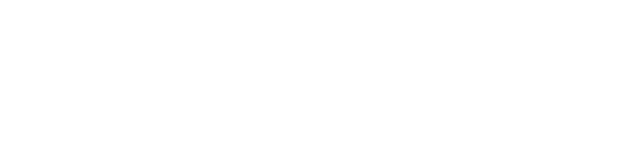
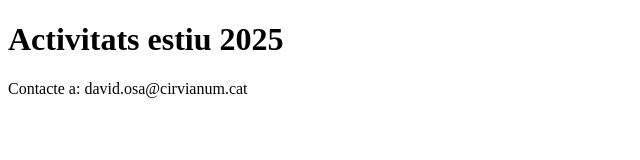
Before and after one commit to davidosa-cirvianum/Tasca2DavidOF, a plain HTML site: page index.html in a window 1280 px wide. Shown: the whole page, without its empty margins (0-640 px from the left). Drawn offline with Linux system fonts and the light colour scheme.

Commit message:
div per a l'estructura del web de viatges (castella)

```diff
--- a/index.html
+++ b/index.html
@@ -7,6 +7,13 @@
     <link rel="stylesheet" src="css/style.css" type="text/css">
 </head>
 <body>
-
+    <div class="títol">
+        <h1>Activitats estiu 2025</h1>
+    </div>
+    <div class="cos">
+    </div>
+    <div class="peu">
+        <p>Contacte a: david.osa@cirvianum.cat</p>
+    </div>
 </body>
 </html>
```
